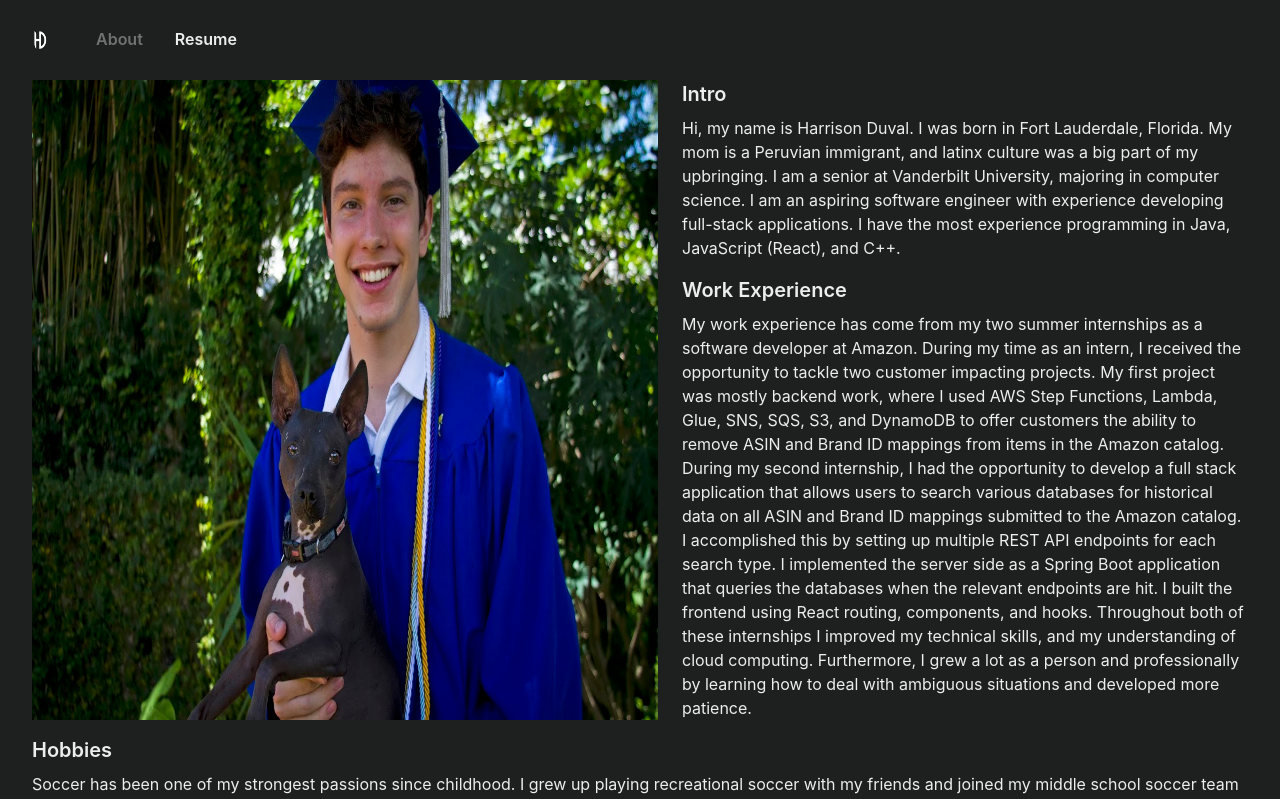
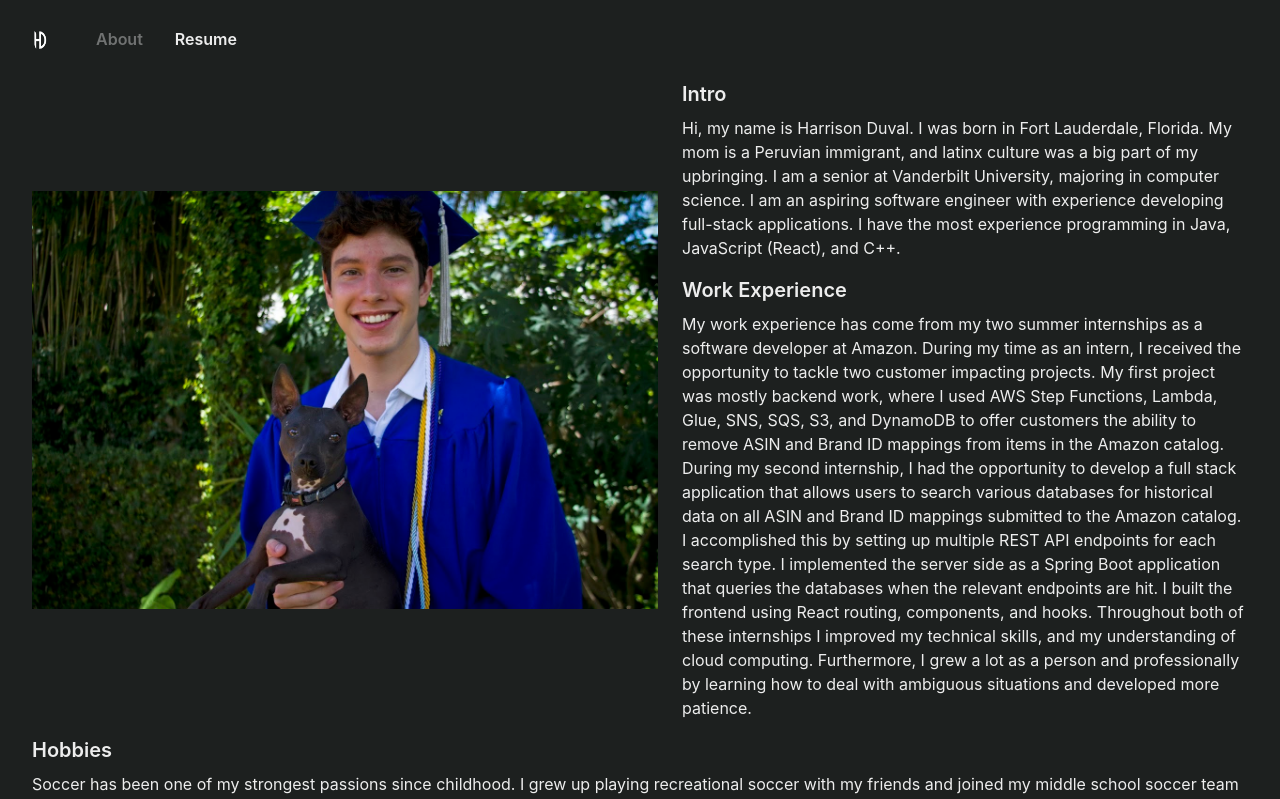
Before and after one commit to hfduval/harrison-duval-website, a Next.js app: page /about in a window 1280 px wide. Shown: the top 799 px of the page. Built offline with nearby package versions, Linux system fonts and the light colour scheme.

Commit message:
Fixed spacing on about page

```diff
--- a/pages/about.tsx
+++ b/pages/about.tsx
@@ -9,7 +9,7 @@ export default function About() {
                 <div className="flex min-h-screen flex-col pl-8 pt-20 pr-8 pb-8">
                     <div className="flex flex-row">
                         <Image
-                            className="hidden lg:block pr-6"
+                            className="object-scale-down hidden lg:block pr-6"
                             src="/me.jpg"
                             alt="Me"
                             width={650}
```
